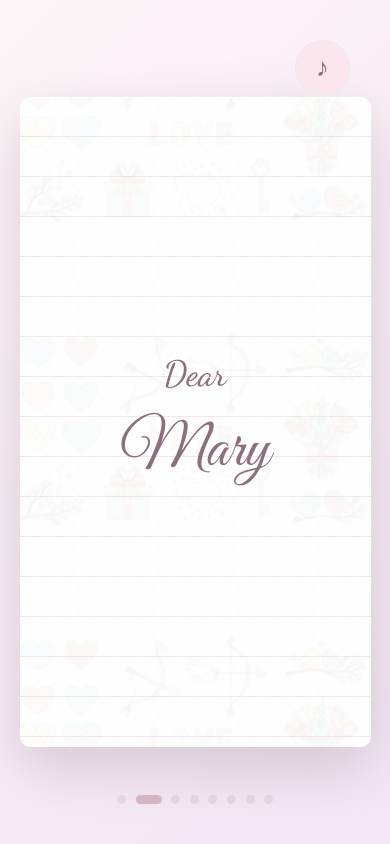
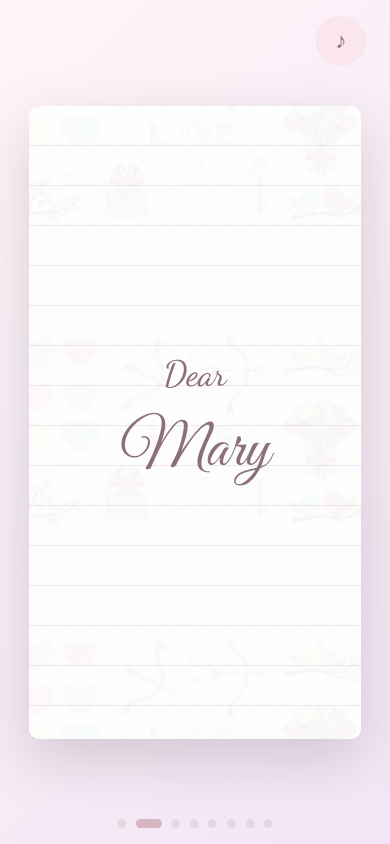
Before and after one commit to billionkmstudio/Romanic, a plain HTML site: page index.html in a window 390 px wide. Both pictures are taken after a click on the button "Open". Drawn offline with Linux system fonts and the light colour scheme.

Commit message:
Add files via upload

```diff
--- a/index.html
+++ b/index.html
@@ -410,6 +410,30 @@
     @media (max-width: 768px) {
       .page-inner {
         padding: 2rem;
+        width: 85%;
+        height: 75%;
+      }
+
+      /* 音符按鈕移到版面外上方 */
+      .music-btn {
+        top: 1rem;
+        right: 1.5rem;
+        width: 50px;
+        height: 50px;
+        font-size: 1.4rem;
+      }
+
+      /* 頁面指示器移到版面外下方 */
+      .indicators {
+        bottom: 1rem;
+      }
+
+      /* Repeat按鈕移到版面外 */
+      .repeat-btn {
+        bottom: 1rem;
+        right: 1.5rem;
+        font-size: 1rem;
+        padding: 0.8rem 2rem;
       }
 
       .cover-title {
@@ -453,12 +477,6 @@
 
       .final-message {
         font-size: 2.5rem;
-      }
-
-      .repeat-btn {
-        font-size: 1rem;
-        padding: 0.8rem 2rem;
-        bottom: 6rem;
       }
     }
   </style>
```
